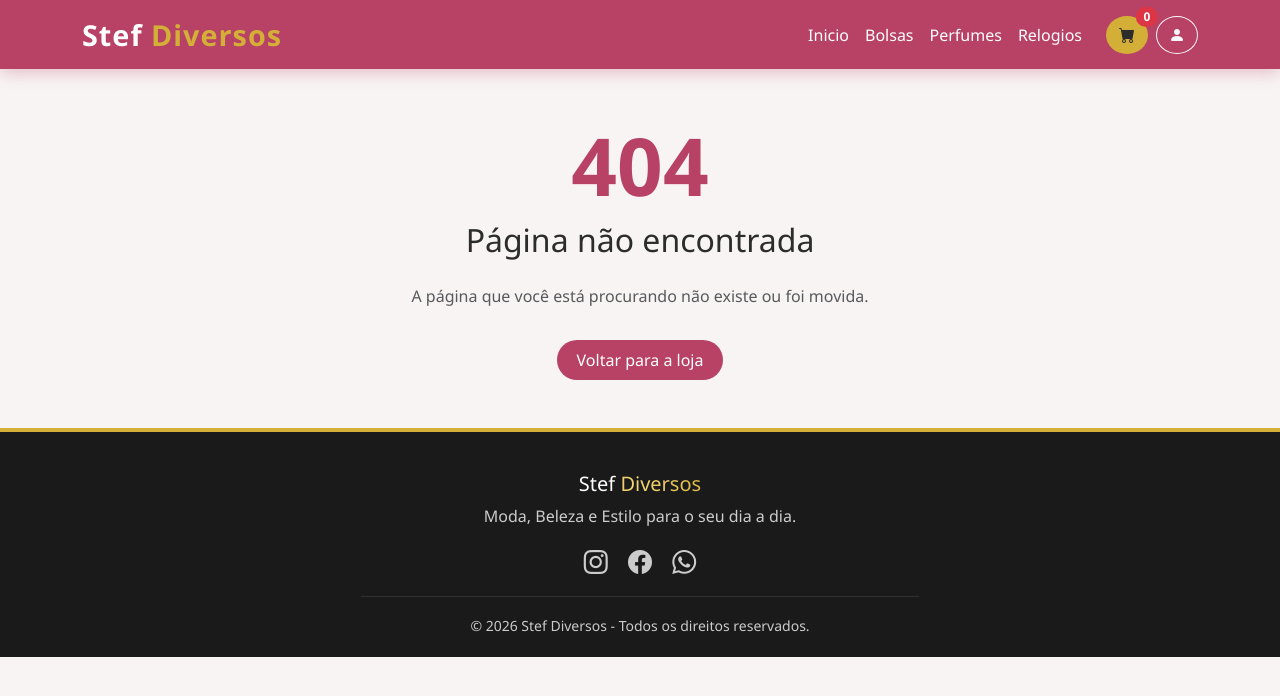
After one commit to bybenb/stef_diversos.com, a FastAPI app: template app/templates/404.html in a window 1280 px wide. The commit adds this page. Shown: the top 696 px of the page. Run offline with FastAPI, Linux system fonts and the light colour scheme; the template is opened without the code that fills it, so the values that code supplies are empty.

Commit message:
feat: paginas 404

```diff
--- /dev/null
+++ b/app/templates/404.html
@@ -0,0 +1,10 @@
+{% extends "base.html" %}
+
+{% block content %}
+<div class="container text-center py-5">
+    <h1 class="display-1 fw-bold" style="color: var(--rosa-principal);">404</h1>
+    <h2 class="mb-4">Página não encontrada</h2>
+    <p class="text-muted">A página que você está procurando não existe ou foi movida.</p>
+    <a href="/" class="btn btn-stef mt-3 rounded-pill">Voltar para a loja</a>
+</div>
+{% endblock %}
--- a/app/templates/base.html
+++ b/app/templates/base.html
@@ -62,19 +62,16 @@
 
     <script src="https://cdn.jsdelivr.net/npm/bootstrap@5.3.0/dist/js/bootstrap.bundle.min.js"></script>
     <script>
-        // Atualiza o contador do carrinho via HTMX ou API
         async function atualizarCarrinho() {
             const response = await fetch('/api/carrinho/contador');
             const data = await response.json();
             document.getElementById('cart-count').textContent = data.total_itens;
         }
-        // Inicializa
+
         document.addEventListener('DOMContentLoaded', atualizarCarrinho);
 
 
-        // Adicione esta função dentro do <script> do base.html
         async function adicionarAoCarrinho(produtoId) {
-        // Pega a quantidade da página de detalhes (se existir), senão assume 1
         const qtdInput = document.getElementById('qtd-input');
         const quantidade = qtdInput ? parseInt(qtdInput.value) : 1;
 
```
Also changed, not shown: app/templates/admin/login.html (+1 -25 lines), app/templates/admin/login_clerk.js (added, +23 -0 lines).
